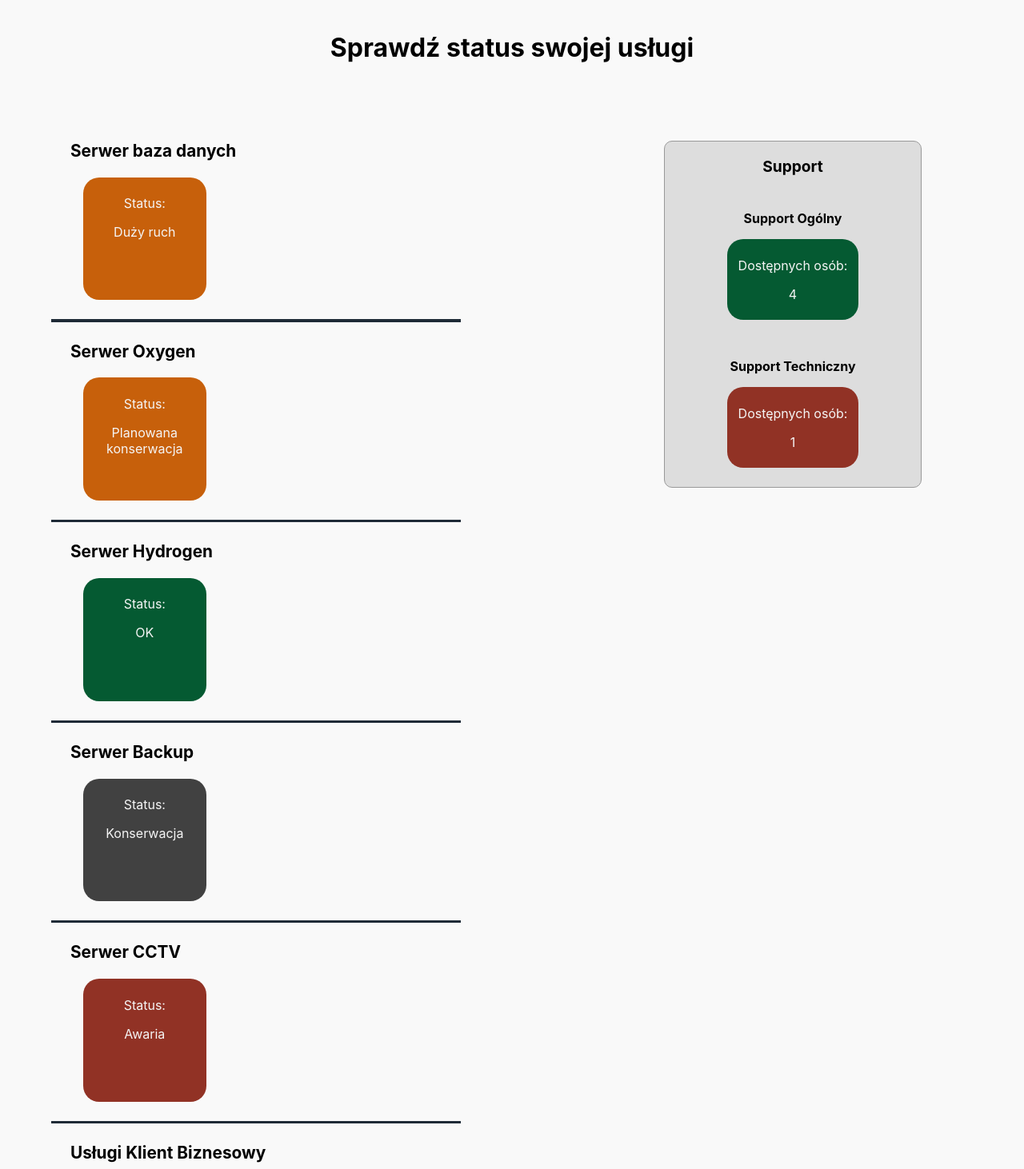
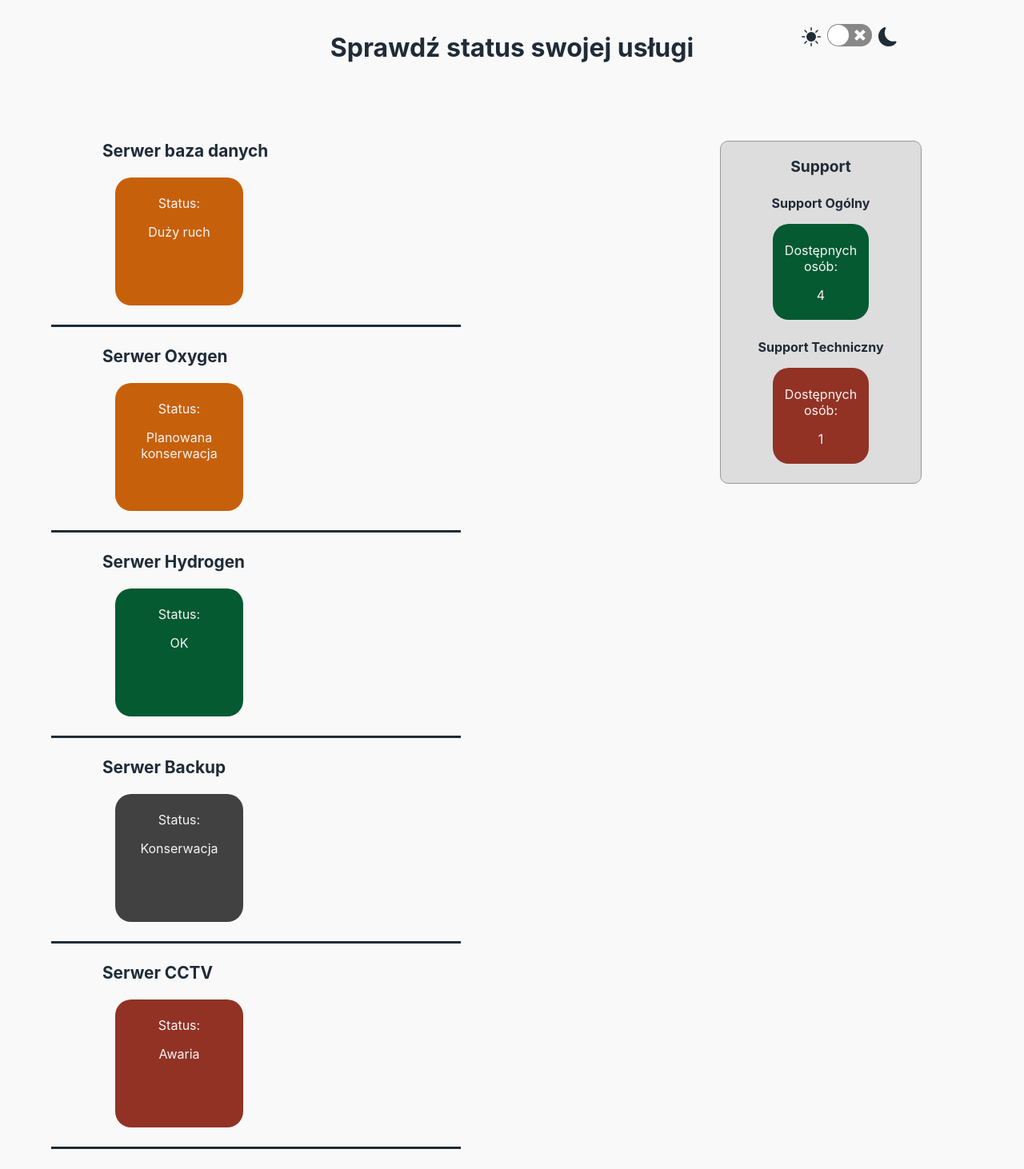
Before and after one commit to pinkjagnie/support-page-bb, a React (Create React App) app: page / in a window 1280 px wide. Shown: the top 1462 px of the page at 80% size. Built offline with nearby package versions, Linux system fonts and the light colour scheme.

Commit message:
Implement theme toggle (with changing styles)

```diff
--- a/package.json
+++ b/package.json
@@ -8,7 +8,9 @@
     "@testing-library/user-event": "^13.5.0",
     "react": "^18.2.0",
     "react-dom": "^18.2.0",
+    "react-icons": "^4.7.1",
     "react-scripts": "5.0.1",
+    "react-switch": "^7.0.0",
     "web-vitals": "^2.1.4"
   },
   "scripts": {
--- a/src/App.js
+++ b/src/App.js
@@ -1,14 +1,36 @@
+import { createContext, useState } from "react";
+
+import ReactSwitch from "react-switch";
+
+import { BsFillSunFill, BsFillMoonFill } from "react-icons/bs";
+
 import Header from "./components/Header";
 import Main from "./components/Main";
 import Support from "./components/Support";
 
+export const ThemeContext = createContext(null)
+
 function App() {
+
+  const [theme, setTheme] = useState("light");
+
+  const toggleTheme = () => {
+    setTheme((curr) => (curr === "light" ? "dark" : "light"));
+  };
+
   return (
-    <>
-      <Header />
-      <Main />
-      <Support />
-    </>
+    <ThemeContext.Provider value={{theme, toggleTheme}}>
+      <div id={theme}>
+        <Header />
+        <div className="themeSwitcherBox">
+          <BsFillSunFill size="1.5em" className="themeSwitcherIcon"/>
+          <ReactSwitch onChange={toggleTheme} checked={theme === "dark"} />
+          <BsFillMoonFill size="1.5em" className="themeSwitcherIcon"/>
+        </div>
+        <Main />
+        <Support />
+      </div>
+    </ThemeContext.Provider>
   );
 }
 
--- a/src/components/Main.js
+++ b/src/components/Main.js
@@ -1,87 +1,87 @@
 import React from "react";
 
-import styles from "./main.module.css";
+import "./main.css";
 
 const Main = () => {
   return(
-    <div className={styles.mainSection}>
+    <div className="mainSection">
 
-      <div className={styles.serviceBox}>
-        <p className={styles.serviceTitle}>Serwer baza danych</p>
-        <div className={styles.serviceStatusOr}>
-          <div className={styles.serviceStatusText}>
+      <div className="serviceBox">
+        <p className="serviceTitle">Serwer baza danych</p>
+        <div className="serviceStatusOr">
+          <div className="serviceStatusText">
             <p>Status:</p>
             <p>Duży ruch</p>
           </div>
         </div>
       </div>
 
-      <div className={styles.line}></div>
+      <div className="line"></div>
 
-      <div className={styles.serviceBox}>
-        <p className={styles.serviceTitle}>Serwer Oxygen</p>
-        <div className={styles.serviceStatusOr}>
-          <div className={styles.serviceStatusText}>
+      <div className="serviceBox">
+        <p className="serviceTitle">Serwer Oxygen</p>
+        <div className="serviceStatusOr">
+          <div className="serviceStatusText">
             <p>Status:</p>
             <p>Planowana konserwacja</p>
           </div>
         </div>
       </div>
 
-      <div className={styles.line}></div>
+      <div className="line"></div>
 
-      <div className={styles.serviceBox}>
-        <p className={styles.serviceTitle}>Serwer Hydrogen</p>
-        <div className={styles.serviceStatusOK}>
-          <div className={styles.serviceStatusText}>
+      <div className="serviceBox">
+        <p className="serviceTitle">Serwer Hydrogen</p>
+        <div className="serviceStatusOK">
+          <div className="serviceStatusText">
             <p>Status:</p>
             <p>OK</p>
           </div>
         </div>
       </div>
 
-      <div className={styles.line}></div>
+      <div className="line"></div>
 
-      <div className={styles.serviceBox}>
-        <p className={styles.serviceTitle}>Serwer Backup</p>
-        <div className={styles.serviceStatusRest}>
-          <div className={styles.serviceStatusText}>
+      <div className="serviceBox">
+        <p className="serviceTitle">Serwer Backup</p>
+        <div className="serviceStatusRest">
+          <div className="serviceStatusText">
             <p>Status:</p>
             <p>Konserwacja</p>
           </div>
         </div>
       </div>
 
-      <div className={styles.line}></div>
+      <div className="line"></div>
 
-      <div className={styles.serviceBox}>
-        <p className={styles.serviceTitle}>Serwer CCTV</p>
-        <div className={styles.serviceStatusBad}>
-          <div className={styles.serviceStatusText}>
+      <div className="serviceBox">
+        <p className="serviceTitle">Serwer CCTV</p>
+        <div className="serviceStatusBad">
+          <div className="serviceStatusText">
             <p>Status:</p>
             <p>Awaria</p>
           </div>
         </div>
       </div>
 
-      <div className={styles.line}></div>
+      <div className="line"></div>
 
-      <div className={styles.serviceBox}>
-        <p className={styles.serviceTitle}>Usługi Klient Biznesowy</p>
-        <div className={styles.serviceStatusOK}>
-          <div className={styles.serviceStatusText}>
+      <div className="serviceBox">
+        <p className="serviceTitle">Usługi Klient Biznesowy</p>
+        <div className="serviceStatusOK">
+          <div className="serviceStatusText">
             <p>Status:</p>
             <p>OK</p>
           </div>
         </div>
       </div>
 
-      <div className={styles.line}></div>
+      <div className="line"></div>
 
-      <div className={styles.serviceBox}>
-        <p className={styles.serviceTitle}>Usługi Klient Indywidualny</p>
-        <div className={styles.serviceStatusOK}>
-          <div className={styles.serviceStatusText}>
+      <div className="serviceBox">
+        <p className="serviceTitle">Usługi Klient Indywidualny</p>
+        <div className="serviceStatusOK">
+          <div className="serviceStatusText">
             <p>Status:</p>
             <p>OK</p>
           </div>
--- a/src/components/Support.js
+++ b/src/components/Support.js
@@ -1,28 +1,28 @@
 import React from "react";
 
-import styles from "./support.module.css";
+import "./support.css";
 
 const Support = () => {
   return(
-    <div className={styles.supportSection}>
-      <div className={styles.supportOverall}>
+    <div className="supportSection">
+      <div className="supportOverall">
 
-        <p className={styles.supportName}>Support</p>
+        <p className="supportName">Support</p>
 
-        <div className={styles.supportBox}>
-          <p className={styles.supportTitle}>Support Ogólny</p>
-          <div className={styles.supportStatusOK}>
-            <div className={styles.supportStatusText}>
+        <div className="supportBox">
+          <p className="supportTitle">Support Ogólny</p>
+          <div className="supportStatusOK">
+            <div className="supportStatusText">
               <p>Dostępnych osób:</p>
               <p>4</p>
             </div>
           </div>
         </div>
 
-        <div className={styles.supportBox}>
-          <p className={styles.supportTitle}>Support Techniczny</p>
-          <div className={styles.supportStatusBad}>
-            <div className={styles.supportStatusText}>
+        <div className="supportBox">
+          <p className="supportTitle">Support Techniczny</p>
+          <div className="supportStatusBad">
+            <div className="supportStatusText">
               <p>Dostępnych osób:</p>
               <p>1</p>
             </div>
--- a/src/components/header.module.css
+++ b/src/components/header.module.css
@@ -1,6 +1,6 @@
 .headerSection {
   height: 15vh;
-  background-color: #f9f9f9;
+  /* background-color: #f9f9f9; */
   text-align: center;
 }
 
--- a/src/components/main.module.css
+++ b/src/components/main.css
@@ -1,11 +1,13 @@
 .mainSection {
   padding-top: 2rem;
   padding-left: 1.5rem;
-  background-color: #f9f9f9;
+  max-width: 1280px
+  /* background-color: #f9f9f9; */
 }
 
 .serviceBox {
-  padding: 1.5rem;
+  max-width: 300px;
+  padding: 1.5rem 1.5rem 1.5rem 4rem;
 }
 
 .serviceTitle {
@@ -20,8 +22,8 @@
 .serviceBox .serviceStatusOr,
 .serviceBox .serviceStatusRest {
   margin-left: 0.5rem;
-  width: 15vw;
-  height: 15vw;
+  width: 160px;
+  height: 160px;
   border-radius: 20px;
 }
 
@@ -54,7 +56,15 @@
 .line {
   height: 0.2rem;
   width: 55vw;
-  background-color: #1f2b37
+  /* background-color: #1f2b37 */
+}
+
+#light .line {
+  background-color: #1f2b37;
+}
+
+#dark .line {
+  background-color: whitesmoke;
 }
 
 @media(min-width: 1280px) {
@@ -68,8 +78,8 @@
   .serviceBox .serviceStatusOr,
   .serviceBox .serviceStatusRest {
     margin-left: 1rem;
-    width: 12vw;
-    height: 12vw;
+    /* width: 12vw;
+    height: 12vw; */
   }
 
   .line {
--- a/src/components/support.module.css
+++ b/src/components/support.css
@@ -7,10 +7,20 @@
   position: fixed;
   right: 5vw;
   top: 20vh;
-  width: 25vw;
+  width: 250px;
+  /* background-color: #ddd;
+  border: #999 solid 1px; */
+  border-radius: 10px;
+}
+
+#light .supportOverall {
   background-color: #ddd;
   border: #999 solid 1px;
-  border-radius: 10px;
+}
+
+#dark .supportOverall {
+  background-color: #222831;
+  border: black solid 1px;
 }
 
 .supportOverall .supportName {
@@ -20,7 +30,7 @@
 }
 
 .supportBox {
-  padding: 1.5rem;
+  margin: 1.5rem;
 }
 
 .supportTitle {
@@ -35,8 +45,8 @@
 .supportBox .supportStatusOr,
 .supportBox .supportStatusRest {
   margin: 0 auto;
-  width: 60%;
-  height: 60%;
+  width: 120px;
+  height: 120px;
   border-radius: 20px;
 }
 
--- a/src/index.css
+++ b/src/index.css
@@ -11,3 +11,25 @@ code {
   font-family: source-code-pro, Menlo, Monaco, Consolas, 'Courier New',
     monospace;
 }
+
+.themeSwitcherBox {
+  position: fixed;
+  top: 30px;
+  right: 150px;
+}
+
+.themeSwitcherBox .themeSwitcherIcon {
+  padding: 0 8px;
+}
+
+/* THEMES */
+
+#light {
+  background-color: #f9f9f9;
+  color: #1f2b37;
+}
+
+#dark {
+  background-color: #343d4b;
+  color: whitesmoke;
+}
```
Also changed, not shown: 1 other file (tests, documents, lock files or other folders).
